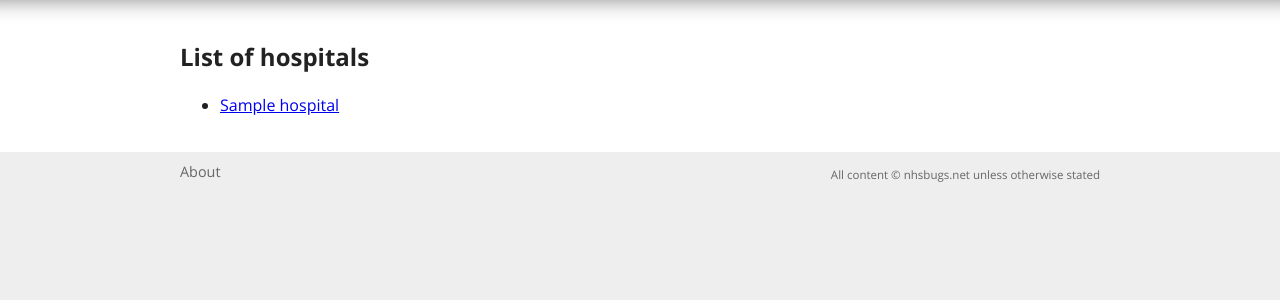
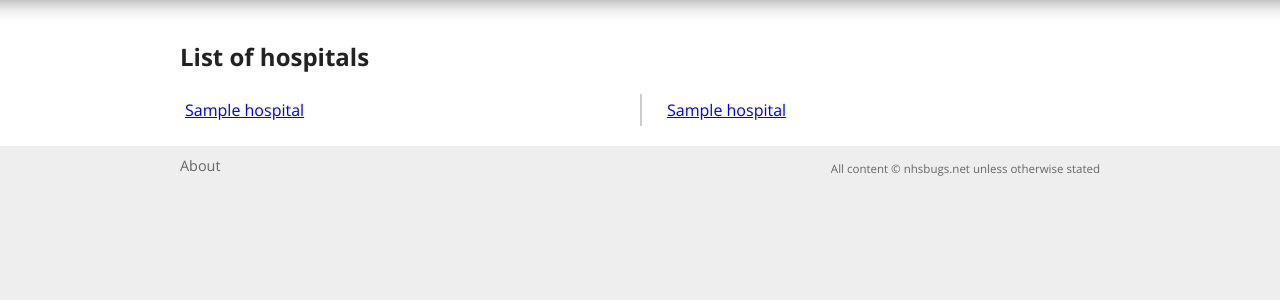
Before and after one commit to openhealthcare/nhsbugs, a Django app: template nhsbugs/templates/facilities/hospital_list.html in a window 1280 px wide. Shown: the part 119-419 px from the top of the page. Run offline with Django 3.2, Linux system fonts and the light colour scheme; the template is opened without the code that fills it: most values are stand-ins (such as "Sample title", 1, 10 or a date in 2020); parts of the project's set-up code (start-up, migrations or seed data) failed here and were passed over.

Commit message:
Made hospitals list prettier

```diff
--- a/nhsbugs/static/css/style.css
+++ b/nhsbugs/static/css/style.css
@@ -454,3 +454,12 @@ button:hover {
 .comment textarea {
     width: 100%;
 }
+
+.hospitals {
+    margin: 0;
+    padding: 0;
+}
+.hospitals li{
+    list-style-type: none;
+    padding: 5px;
+}
--- a/nhsbugs/templates/about.html
+++ b/nhsbugs/templates/about.html
@@ -34,7 +34,7 @@
         </tr>
         <tr>
             <td>Robin Winslow</td>
-            <td>&nbsp;</td>
+            <td><a href="http://robinwinslow.co.uk">Robinwinslow.co.uk</a></td>
             <td><a href="https://github.com/nottrobin">github.com/nottrobin</a></td>
             <td><a href="https://twitter.com/nottrobin">@nottrobin</a></td>
         </tr>
--- a/nhsbugs/templates/facilities/hospital_list.html
+++ b/nhsbugs/templates/facilities/hospital_list.html
@@ -4,11 +4,23 @@
 
 {% block content %}
 <h1>List of hospitals</h1>
+
+<section class="first">
     <ul class="hospitals">
-{% for hospital in hospitals %}
+{% for hospital in hospitals_a %}
         <li>
             <a href="/hospital/{{ hospital.slug }}" title="View {{ hospital.name }}">{{ hospital.name }}</a>
         </li>
 {% endfor %}
     </ul>
+</section>
+<section class="second">
+    <ul class="hospitals">
+{% for hospital in hospitals_b %}
+        <li>
+            <a href="/hospital/{{ hospital.slug }}" title="View {{ hospital.name }}">{{ hospital.name }}</a>
+        </li>
+{% endfor %}
+    </ul>
+</section>
 {% endblock %}
--- a/nhsbugs/templates/facilities/hospital_view.html
+++ b/nhsbugs/templates/facilities/hospital_view.html
@@ -1,6 +1,4 @@
 {% extends "base.html" %}
-
-
 
 {% block content %}
 <article>
```
